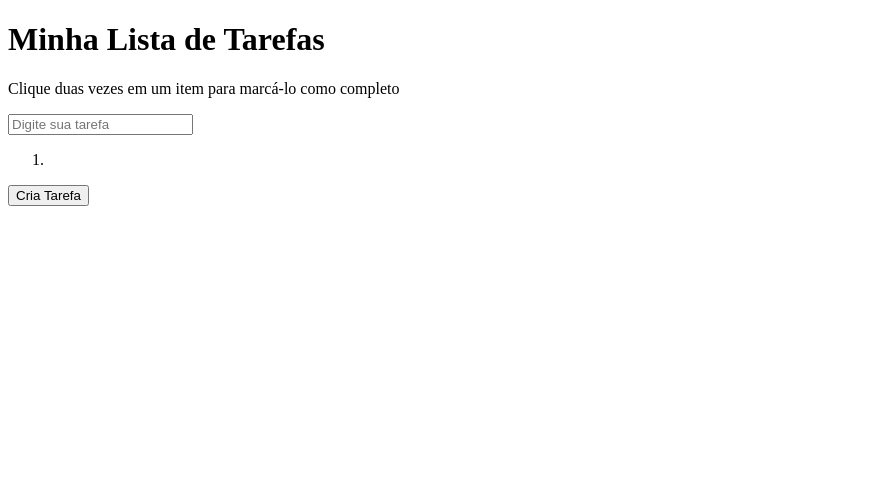
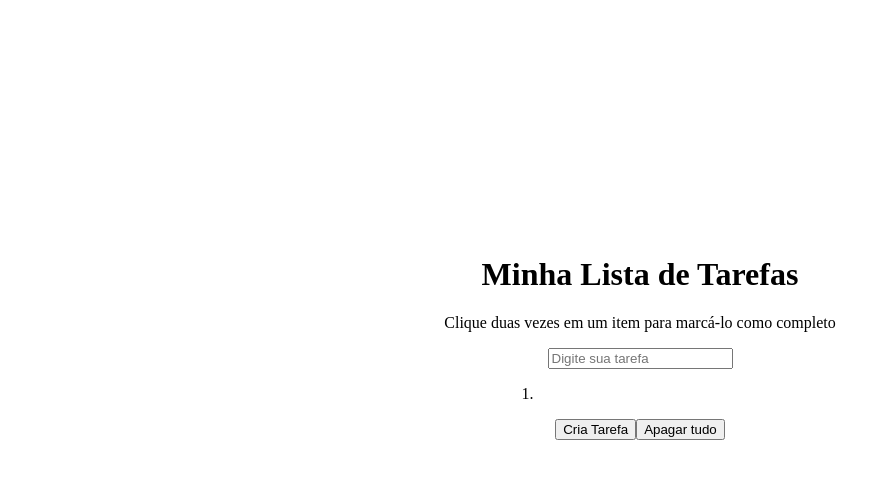
Before and after one commit to asafworld/ToDo-List, a website: page index.html in a window 1280 px wide. Both pictures are taken after a click on the button "Cria Tarefa". Shown: the whole page, without its empty margins (0-891 px from the left). Drawn offline with Linux system fonts and the light colour scheme.

Commit message:
Adiciona o requisito 10

```diff
--- a/script.js
+++ b/script.js
@@ -12,28 +12,40 @@ main.appendChild(buttonCriaTarefa);
 
 buttonCriaTarefa.addEventListener('click', function(event) {
   const liTarefa = document.createElement('li');
-  liTarefa.classList = 'white';
   liTarefa.innerHTML = input.value;
+  liTarefa.classList = 'tarefa'
   taskList.appendChild(liTarefa);
   input.value = '';
+  liTarefa.addEventListener('click', addRemoveStyle);
+  liTarefa.addEventListener('dblclick', addRemoveLineThrough);
+})
 
 function addRemoveStyle(event){
     let lines = document.querySelectorAll('li');
-      for (let i = 0; i < lines.length; i+= 1){
+    for (let i = 0; i < lines.length; i += 1) {
       lines[i].style.backgroundColor = 'white';
       event.target.style.backgroundColor = 'gray';
     }
 }
-  liTarefa.addEventListener('click', addRemoveStyle);
 
-  liTarefa.addEventListener('dblclick', function(e){
-    // let lines = document.querySelectorAll('li');
-    // for (let i = 0; i < lines.length; i+= 1){
-        if (e.target.className === 'white completed'){
+function addRemoveLineThrough(e){
+    if (e.target.className === 'tarefa completed') {
         e.target.classList.remove('completed');
       } else {
         e.target.classList.add('completed');
       }
-    // }
-  })
-})
+}
+
+const deleteButton = document.createElement('button');
+deleteButton.id = 'apaga-tudo';
+deleteButton.innerHTML = 'Apagar tudo'
+main.appendChild(deleteButton);
+
+function deleteItAll(){
+    const lines = document.querySelectorAll('li');
+    for (let i = 0; i < lines.length; i +=1) {
+        lines[i].remove();
+    };
+};
+
+deleteButton.addEventListener('click', deleteItAll);
--- a/style.css
+++ b/style.css
@@ -1,11 +1,13 @@
-/* .liStyle {
-    background-color: gray;
-}
-
-.white {
-    background-color: white;
-} */
-
 .completed {
     text-decoration: line-through solid black;
 }
+
+body {
+    text-align: center;
+    margin-top: 20%;
+}
+
+li {
+  width: 15%;
+  margin-left: 40%;
+}
```
Lines whose indentation alone changed are shown as unchanged.
